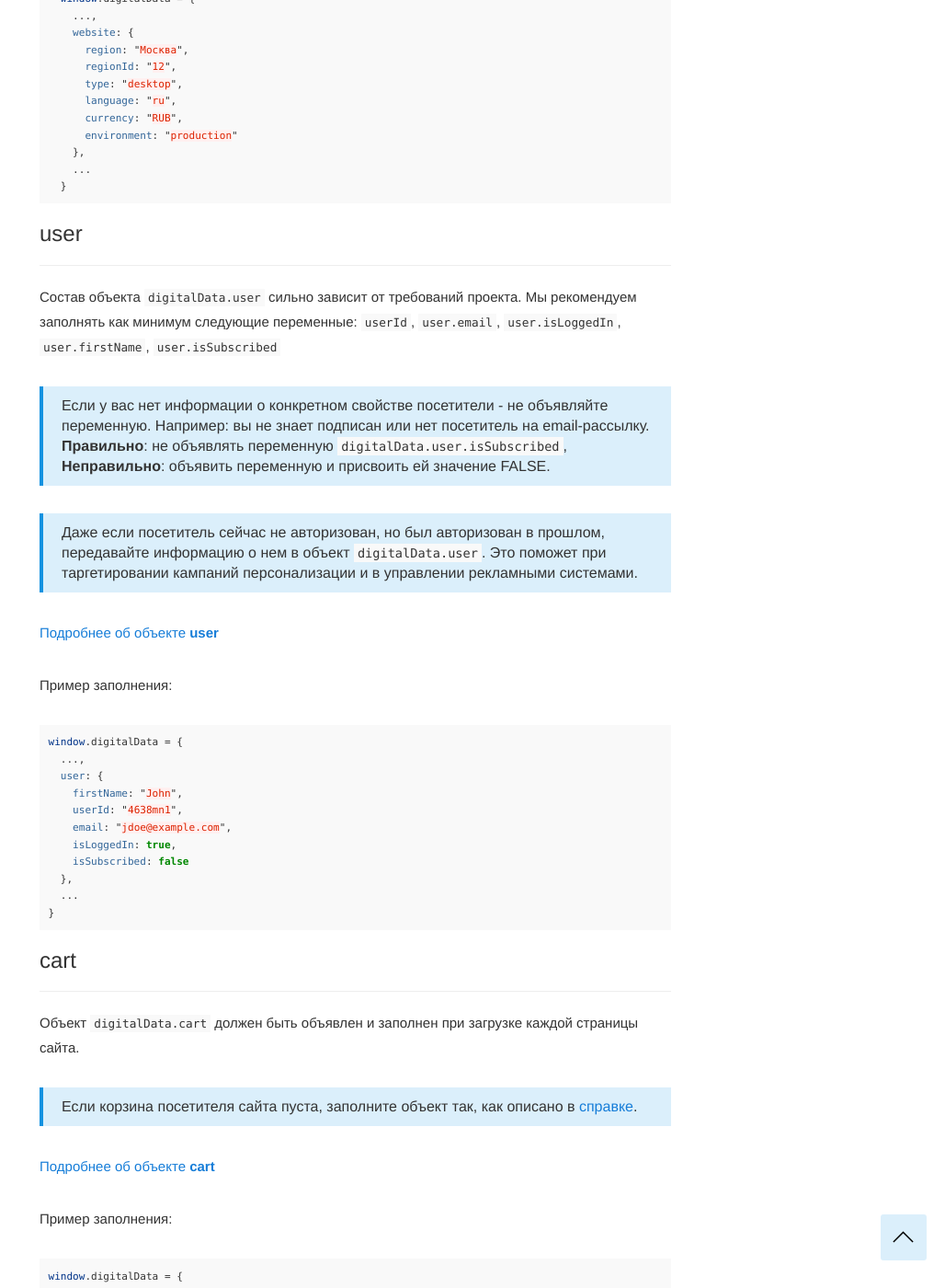
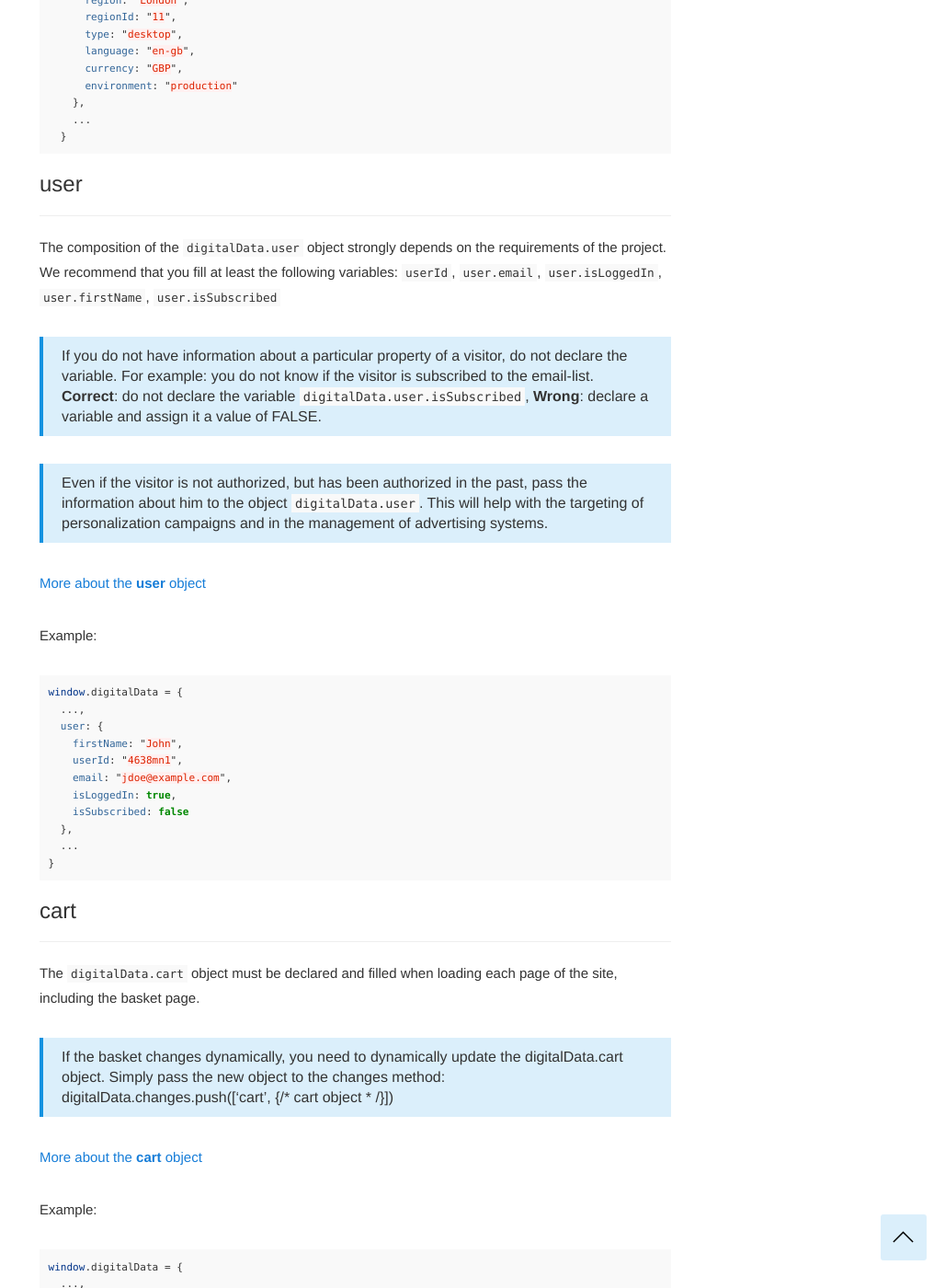
Before and after one commit to segmentstream-com/segmentstream-com.github.io, a Jekyll site: the page built from _docs/ecommerce/main-page.md, in a window 1280 px wide and 1400 px high, scrolled down 1631 px. Shown: the whole window at 92% size, without its empty margins (252-1280 px from the left). Built offline with Jekyll 4.4.1, drawn with Linux system fonts in a browser that asks for light colours; nearby versions of some CDN libraries; some of the changed text lies outside the part shown.

Commit message:
ecommerce homepage

````diff
--- a/_docs/ecommerce/main-page.md
+++ b/_docs/ecommerce/main-page.md
@@ -1,17 +1,17 @@
 ---
 layout: page
 section: ecommerce
-title: "Главная страница"
+title: "Homepage"
 date: 2018-02-09 12:00:00
 order: 1
 ---
 
-Ниже приведен пример заполнения слоя данных `digitalData` для главной страницы интернет-магазина.
+Below is an example of filling the `digitalData` data layer for the homepage of the online store.
 
-### Навигация по странице
+### Introduction
 ------
 <ul class="page-navigation">
-  <li><a href="#0">Введение</a></li>
+  <li><a href="#0">Introduction</a></li>
   <li><a href="#1">page</a></li>
   <li><a href="#2">website</a></li>
   <li><a href="#3">user</a></li>
@@ -19,23 +19,23 @@
   <li><a href="#5">version</a></li>
   <li><a href="#6">campaigns</a></li>
   <li><a href="#7">recommendation</a></li>
-  <li><a href="#8">Объект целиком</a></li>
+  <li><a href="#8">Whole page</a></li>
 </ul>
 
-### <a name="0"></a>Введение
+### <a name="0"></a>Introduction
 ------
-На главной странице интернет-магазина должны быть объявлены и заполнены следующие объекты:
- - Обязательные:  `page`, `website`, `user`, `cart`, `version`
- - Необязательные (зависит от контента): `campaigns` ,`recommendation`
+On the homepage of the online store the following objects must be declared and filled:
+ - Required:  `page`, `website`, `user`, `cart`, `version`
+ - Optional (depends on page content): `campaigns` ,`recommendation`
 
 
 ### <a name="1"></a>page
 ------
-В объекте `digitalData.page` необходимо объявить и заполнить только 2 переменные. Все остальные переменные автоматически заполнит DigitalDataManager.
+You need to declare and fill in only 2 variables in the `digitalData.page` object. All other variables will be automatically filled by the DigitalDataManager library.
 
-[Подробнее об объекте **page**](/digitaldata/page)
+[More about the **page** object](/digitaldata/page)
 
-Пример заполнения:
+Example:
 ```javascript
   window.digitalData = {
     ...,
@@ -49,20 +49,20 @@
 
 ### <a name="2"></a>website
 ------
-В объекте `digitalData.website` необходимо объявить и заполнить только 6 переменных. Обязательными к заполнению являются только 3: `website.type`, `website.currency`, `website.environment`. Остальные переменные зависят от особенностей вашего сайта.
+You need to declare and fill in only 6 variables in the `digitalData.website` object. The following 3 variables are required: `website.type`,` website.currency`, `website.environment`. The remaining variables depend on the characteristics of your site.
 
-[Подробнее об объекте **website**](/digitaldata/website)
+[More about the **website** object](/digitaldata/website)
 
-Пример заполнения:
+Example:
 ```javascript
   window.digitalData = {
     ...,
     website: {
-      region: "Москва",
-      regionId: "12",
+      region: "London",
+      regionId: "11",
       type: "desktop",
-      language: "ru",
-      currency: "RUB",
+      language: "en-gb",
+      currency: "GBP",
       environment: "production"
     },
     ...
@@ -71,15 +71,15 @@
 
 ### <a name="3"></a>user
 ------
-Состав объекта `digitalData.user` сильно зависит от требований проекта. Мы рекомендуем заполнять как минимум следующие переменные: `userId`, `user.email`, `user.isLoggedIn`, `user.firstName`, `user.isSubscribed`
+The composition of the `digitalData.user` object strongly depends on the requirements of the project. We recommend that you fill at least the following variables: `userId`, `user.email`, `user.isLoggedIn`, `user.firstName`, `user.isSubscribed`
 
->Если у вас нет информации о конкретном свойстве посетители - не объявляйте переменную. Например: вы не знает подписан или нет посетитель на email-рассылку. **Правильно**: не объявлять переменную `digitalData.user.isSubscribed`, **Неправильно**: объявить переменную и присвоить ей значение FALSE.
+>If you do not have information about a particular property of a visitor, do not declare the variable. For example: you do not know if the visitor is subscribed to the email-list. **Correct**: do not declare the variable `digitalData.user.isSubscribed`, **Wrong**: declare a variable and assign it a value of FALSE.
 
->Даже если посетитель сейчас не авторизован, но был авторизован в прошлом, передавайте информацию о нем в объект `digitalData.user`. Это поможет при таргетировании кампаний персонализации и в управлении рекламными системами.
+>Even if the visitor is not authorized, but has been authorized in the past, pass the information about him to the object `digitalData.user`. This will help with the targeting of personalization campaigns and in the management of advertising systems.
 
-[Подробнее об объекте **user**](/digitaldata/user)
+[More about the **user** object](/digitaldata/user)
 
-Пример заполнения:
+Example:
 ```javascript
 window.digitalData = {
   ...,
@@ -96,28 +96,21 @@
 
 ### <a name="4"></a>cart
 ------
-Объект `digitalData.cart` должен быть объявлен и заполнен при загрузке каждой страницы сайта.
+The `digitalData.cart` object must be declared and filled when loading each page of the site, including the basket page.
 
->Если корзина посетителя сайта пуста, заполните объект так, как описано в [справке](/digitaldata/cart#0).
+> If the basket changes dynamically, you need to dynamically update the digitalData.cart object. Simply pass the new object to the changes method: digitalData.changes.push(['cart', {/* cart object * /}])
 
-[Подробнее об объекте **cart**](/digitaldata/cart)
+[More about the **cart** object](/digitaldata/cart)
 
-Пример заполнения:
+Example:
 ```javascript
 window.digitalData = {
   ...,
   cart: {
     id: "CART2203",
-    currency: "RUB",
-    subtotal: 25000,
-    vouchers: [
-      "MYVOUCHER1"
-    ],
-    voucherDiscount: 500,
-    tax: 0,
-    shippingCost: 1500,
-    shippingMethod: "Доставка курьером",
-    total: 26000,
+    currency: "GBP",
+    subtotal: 100,
+    total: 105,
     lineItems: [
       ...,
       {
@@ -125,20 +118,18 @@
           id: "1234567890",
           url: "http://website.com/product.html",
           imageUrl: "http://website.com/image.png",
-          thumbnailUrl: "http://website.com/image_thump.png",
-          name: "Ботинки Timberland",
-          description: "Описание данного товара",
+          thumbnailUrl: "http://website.com/image_thumb.png",
+          name: "Big Boots",
+          description: "Product description",
           manufacturer: "Timberland",
-          category: ["Обувь","Ботинки"],
-          currency: "RUB",
-          unitPrice: 12990,
-          unitSalePrice: 10990,
+          category: ["Footwear","Boots"],
+          currency: "GBP",
+          unitPrice: 60,
+          unitSalePrice: 50,
           skuCode: "TBL6065RW"
         },
         quantity: 2,
-        subtotal: 10990,
-        shippingMethod: "Почта России",
-        shippingCost: 800
+        subtotal: 100
       },
       ...
     ]
@@ -149,11 +140,11 @@
 
 ### <a name="5"></a>version
 ------
-Переменная `digitalData.version` должна быть объявлена и заполнена при загрузке каждой страницы сайта.
+The `digitalData.version` variable must be declared and filled when loading each page of the site.
 
-[Подробнее об объекте **cart**](/digitaldata/standard-version)
+[More about the **version** variable](/digitaldata/standard-version)
 
-Пример заполнения:
+Example:
 ```javascript
 window.digitalData = {
   ...,
@@ -162,15 +153,15 @@
 }
 ```
 
-## Необязательные объекты
+## Optional properties
 
 ### <a name="6"></a>campaigns
 ------
-Массив `digitalData.campaigns` должен быть объявлен и заполнен, если на загружаемой странице есть баннеры, эффективность которых вы планируете отслеживать.
+The `digitalData.campaigns` array must be declared and filled if the page you are loading has banners whose effectiveness you plan to track.
 
-[Подробнее о массиве **campaigns**](/digitaldata/campaigns)
+[More about the **campaigns** array](/digitaldata/campaigns)
 
-Пример заполнения:
+Example:
 ```javascript
 window.digitalData = {
   ...,
@@ -178,10 +169,10 @@
     ...,
     {
       id: "PROMO124",
-      name: "Новинки сезона осень/зима",
-      description: "1500 новых моделей",
-      category: "Баннер",
-      subcategory: "Новинки",
+      name: "SS18 SALE",
+      description: "1500 models for sale",
+      category: "Banner",
+      subcategory: "Sales",
       design: "600x120",
       position: "left"
     },
@@ -193,18 +184,18 @@
 
 ### <a name="7"></a>recommendation
 ------
-Массив `digitalData.recommendation` должен быть объявлен и заполнен, если на загружаемой странице хотя бы 1 список товаров.
+The `digitalData.recommendation` array must be declared and filled if there is at least 1 list of products on the loaded page.
 
-[Подробнее о массиве **recommendation**](/digitaldata/recommendation)
+[More about the **recommendation** array](/digitaldata/recommendation)
 
-Пример заполнения:
+Example:
 ```javascript
 window.digitalData = {
   ...,
   recommendation: [
     ...,
     {
-      listName: "Список недавно просмотренных товаров",
+      listName: "Recently viewed products",
       listId: "recentlyViewed",
       items: [
         ...,
@@ -212,15 +203,15 @@
           id: "1234567890",
           url: "http://website.com/product.html",
           imageUrl: "http://website.com/image.png",
-          thumbnailUrl: "http://website.com/image_thump.png",
-          name: "Ботинки Timberland",
-          description: "Описание данного товара",
+          thumbnailUrl: "http://website.com/image_thumb.png",
+          name: "Big Boots",
+          description: "Product description",
           manufacturer: "Timberland",
-          category: ["Обувь","Ботинки"],
-          currency: "RUB",
-          unitPrice: 12990,
-          unitSalePrice: 10990,
-          skuCode: "TBL6065RW",
+          category: ["Footwear","Boots"],
+          currency: "GBP",
+          unitPrice: 60,
+          unitSalePrice: 50,
+          skuCode: "TBL6065RW"
         },
         ...
       ]
@@ -231,14 +222,14 @@
 }
 ```
 
-### <a name="8"></a>Объект целиком
+### <a name="8"></a>Whole object
 ------
-В итоге, ваш код будет похож на:
+In the end, your code will be similar to:
 ```javascript
 window.digitalData = {
   page: {
     type: 'home',
-    category: 'Home Page'
+    category: 'Home'
   },
   website: {
     type: "desktop",
@@ -255,26 +246,33 @@
   cart: {
     id: "CART2203",
     currency: "RUB",
-    subtotal: 21980,
-    total: 22280,
+    vouchers: [
+      "MYVOUCHER1"
+    ],
+    voucherDiscount: 10,
+    tax: 10,
+    shippingCost: 5,
+    shippingMethod: "Delivery",
+    subtotal: 100,
+    total: 95,
     lineItems: [
       {
         product: {
           id: "1234567890",
           url: "http://website.com/product.html",
           imageUrl: "http://website.com/image.png",
-          thumbnailUrl: "http://website.com/image_thump.png",
-          name: "Ботинки Timberland",
-          description: "Описание данного товара",
+          thumbnailUrl: "http://website.com/image_thumb.png",
+          name: "Big Boots",
+          description: "Product description",
           manufacturer: "Timberland",
-          category: ["Обувь","Ботинки"],
-          currency: "RUB",
-          unitPrice: 12990,
-          unitSalePrice: 10990,
+          category: ["Footwear","Boots"],
+          currency: "GBP",
+          unitPrice: 60,
+          unitSalePrice: 50,
           skuCode: "TBL6065RW"
         },
         quantity: 2,
-        subtotal: 10990
+        subtotal: 100
       }
     ]
   },
@@ -282,38 +280,38 @@
   campaigns: [
     {
       id: "PROMO124",
-      name: "Новинки сезона осень/зима",
-      description: "1500 новых моделей",
-      category: "Баннер",
-      subcategory: "Новинки",
+      name: "SS18 SALE",
+      description: "1500 models for sale",
+      category: "Banner",
+      subcategory: "Sales",
       design: "600x120",
       position: "left"
     }
   ],
   recommendation: [
     {
-      listName: "Список недавно просмотренных товаров",
+      listName: "Recently viewed products",
       listId: "recentlyViewed",
       items: [
         {
           id: "1234567890",
           url: "http://website.com/product.html",
           imageUrl: "http://website.com/image.png",
-          thumbnailUrl: "http://website.com/image_thump.png",
-          name: "Ботинки Timberland",
-          description: "Описание данного товара",
+          thumbnailUrl: "http://website.com/image_thumb.png",
+          name: "Big Boots",
+          description: "Product description",
           manufacturer: "Timberland",
-          category: ["Обувь","Ботинки"],
-          currency: "RUB",
-          unitPrice: 12990,
-          unitSalePrice: 10990,
+          category: ["Footwear","Boots"],
+          currency: "GBP",
+          unitPrice: 60,
+          unitSalePrice: 50,
           skuCode: "TBL6065RW"
         }
       ]
-    }
+    },
   ]
 }
-/* Здесь должен идти сниппет инициализации библиотеки DigitalDataManage */
+/* Here you should place the snippet of the initialization of the DigitalDataManager library */
 ```
 
->Для удобства мы не стали перечислять повторяющиеся элементы массивов recommendation, items, campaigns, lineItems, а привели по одному примеру.
+>For convenience, we did not list the repeating elements of the recommendations, items, campaigns, lineItems arrays but left just one example in each.
````
Also changed, not shown: _docs/ecommerce/cart.md (+2 -2 lines), 1 other file.
